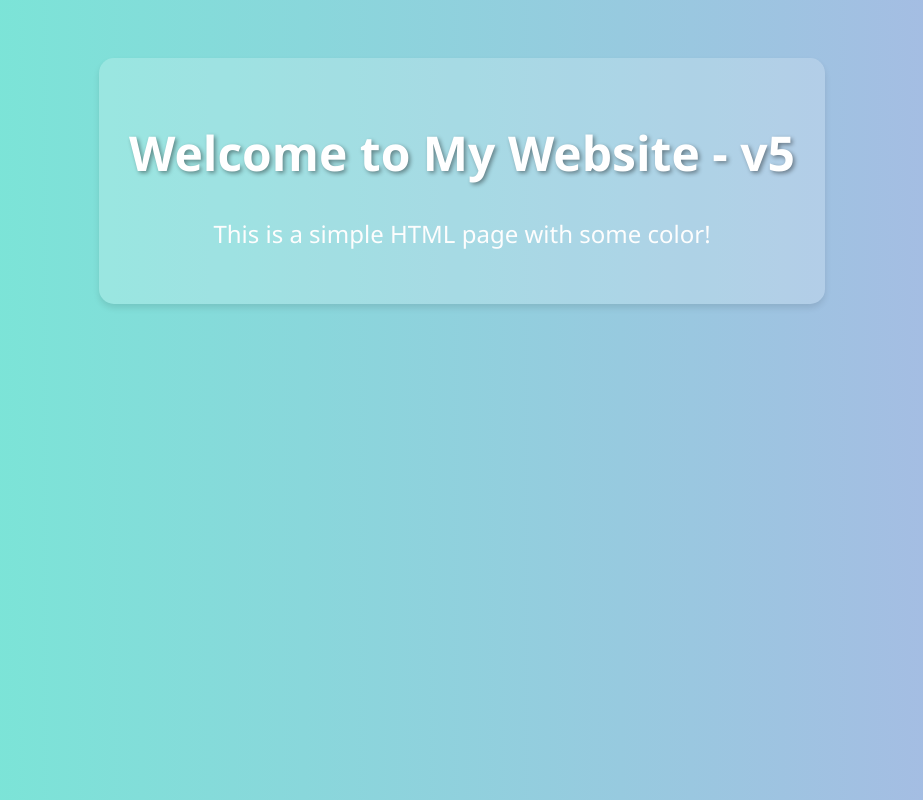
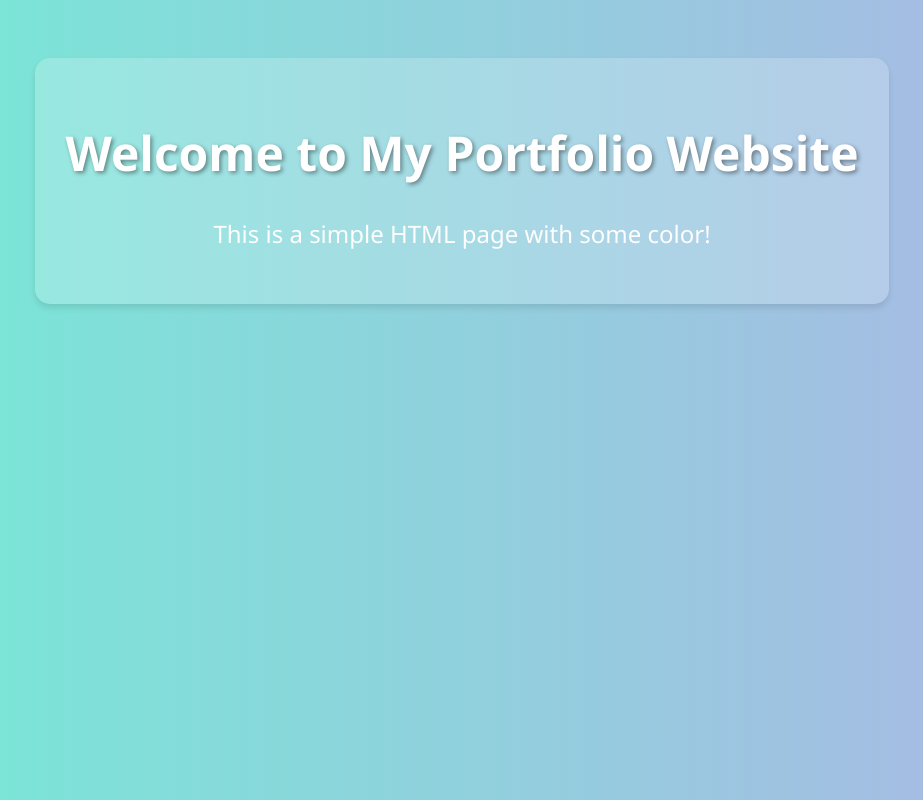
Before and after one commit to sanketnankar/test-repo, a plain HTML site: page index.html in a window 1280 px wide. Shown: the whole page, without its empty margins (178-1101 px from the left). Drawn offline with Linux system fonts and the light colour scheme.

Commit message:
Changed H1

```diff
--- a/index.html
+++ b/index.html
@@ -31,7 +31,7 @@
 </head>
 <body>
     <div class="card">
-        <h1>Welcome to My Website - v5</h1>
+        <h1>Welcome to My Portfolio Website</h1>
         <p>This is a simple HTML page with some color!</p>
     </div>
 </body>
```
